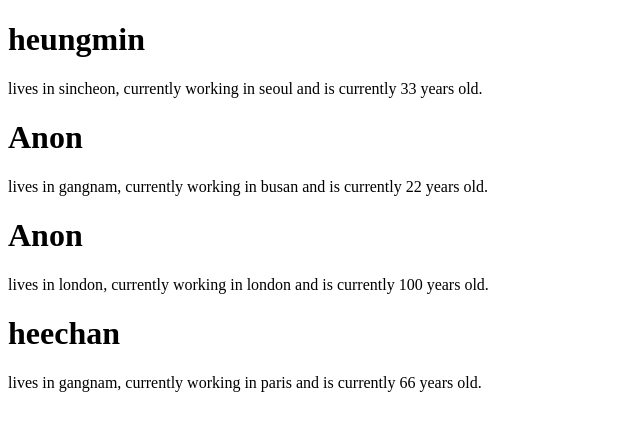
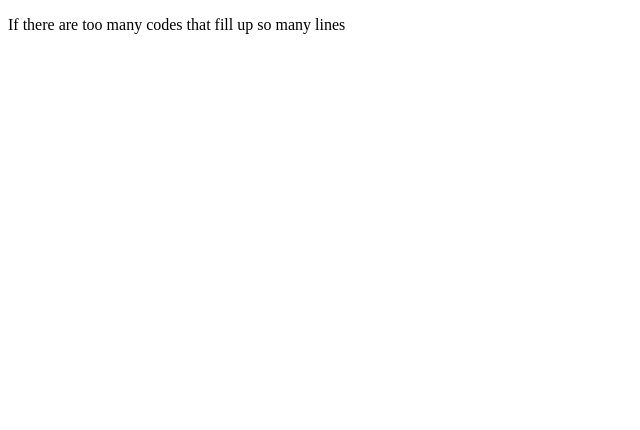
Before and after one commit to smil98/react20231031, a React (Create React App) app: page / in a window 1280 px wide. Shown: the top 430 px of the page, without its empty margins (0-640 px from the left). Built offline with nearby package versions, Linux system fonts and the light colour scheme.

Commit message:
dividing components to seperate files and import/exporting them

```diff
--- a/src/App.js
+++ b/src/App.js
@@ -1,24 +1,13 @@
+import { MyElem } from "./component/MyElem";
+import { MyComp } from "./component/MyComp";
+
 function App() {
   return (
     <>
-      <MyComp name="heungmin" address="sincheon" city="seoul" age={33} />
-      <MyComp address="gangnam" city="busan" age={22} />
-      <MyComp address="london" city="london" />
-      <MyComp name="heechan" address="gangnam" city="paris" age={66} />
+      <MyComp />
+      <MyElem />
     </>
   );
 }
 
-function MyComp({ name = "Anon", address, city, age = 100 }) {
-  // let {value, address} = props;
-  return (
-    <div>
-      <h1>{name}</h1>
-      <p>
-        lives in {address}, currently working in {city} and is currently{" "}
-        {age + " "} years old.
-      </p>
-    </div>
-  );
-}
 export default App;
--- /dev/null
+++ b/src/component/MyComp.js
@@ -0,0 +1,3 @@
+export function MyComp() {
+  return null;
+}
--- /dev/null
+++ b/src/component/MyElem.js
@@ -0,0 +1,7 @@
+export function MyElem() {
+  return (
+    <div>
+      <p>If there are too many codes that fill up so many lines</p>
+    </div>
+  );
+}
```
